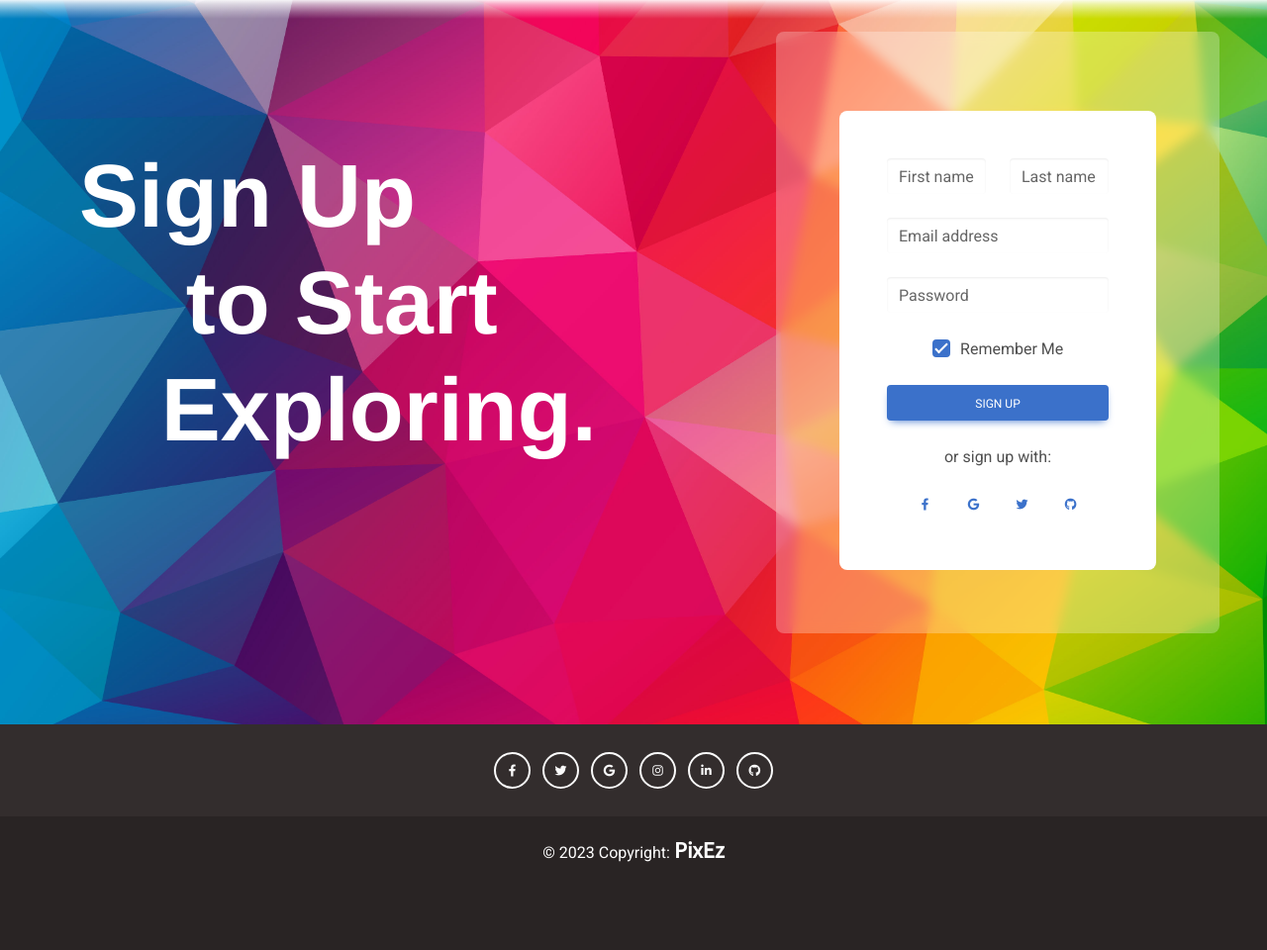
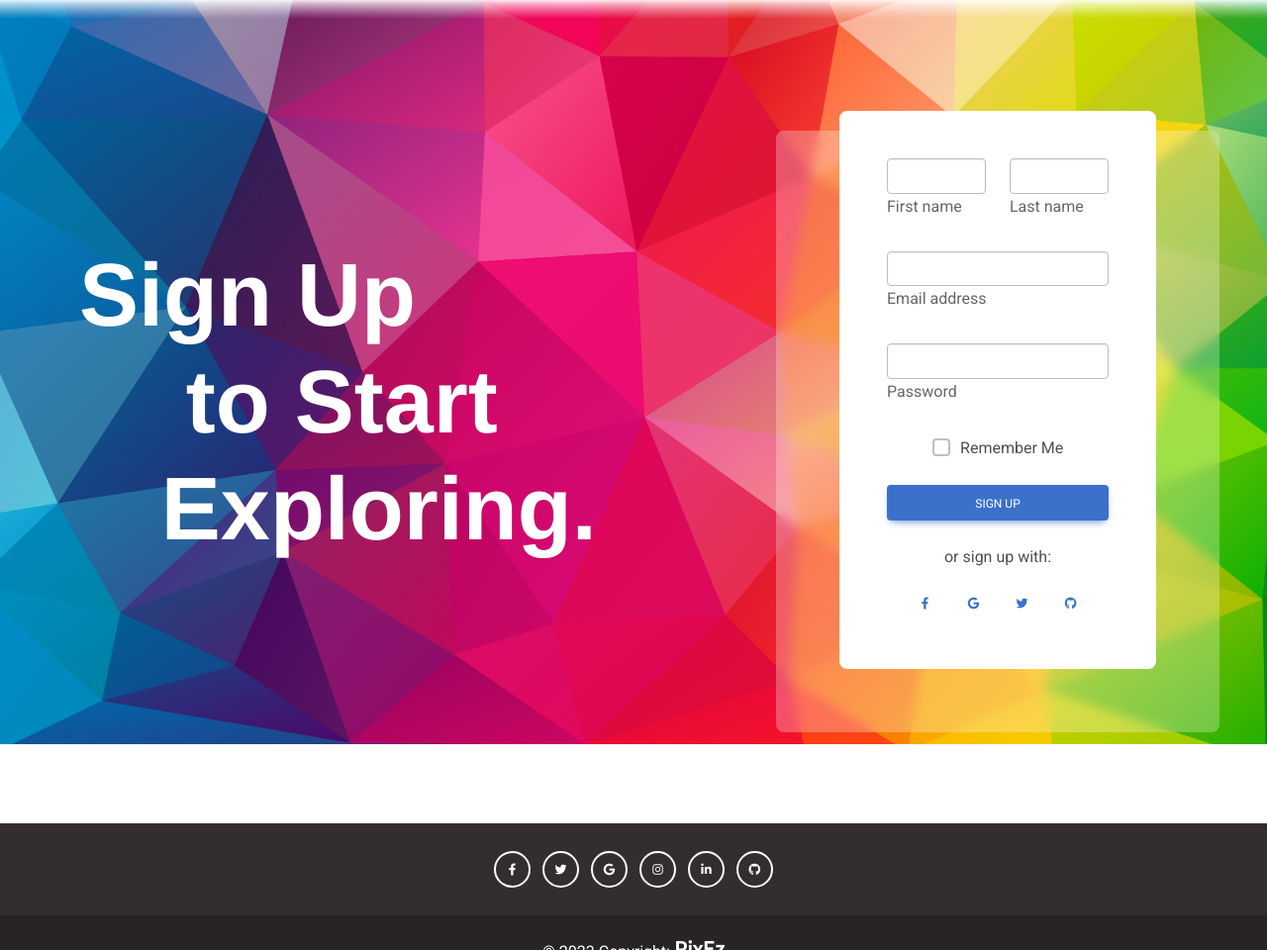
Before and after one commit to NotMe1128/PixEz, a plain HTML site: page index.html in a window 1280 px wide. Shown: the part 2347-3307 px from the top of the page at 99% size. Drawn offline with nearby package versions, Linux system fonts and the light colour scheme; files whose address does not match are found by name; a web font is replaced by a local one.

Commit message:
Update index.html

```diff
--- a/index.html
+++ b/index.html
@@ -109,14 +109,15 @@
         <div class="main4">
             <img src="background2.jpg" alt="" class="main4image" />
             <div class="login_form">
-                <form>
+                <form action="registration.php" method="post">
                     <div class="row">
                         <div class="col-md-6 mb-4">
-                            <div class="form-outline">
+                            <div class="form-group">
                                 <input
                                     type="text"
-                                    id="form3Example1"
+                                    id="name"
                                     class="form-control"
+                                    name="name"
                                 />
                                 <label class="form-label" for="form3Example1"
                                     >First name</label
@@ -124,11 +125,12 @@
                             </div>
                         </div>
                         <div class="col-md-6 mb-4">
-                            <div class="form-outline">
+                            <div class="form-group">
                                 <input
                                     type="text"
-                                    id="form3Example2"
+                                    id="lname"
                                     class="form-control"
+                                    name="lname"
                                 />
                                 <label class="form-label" for="form3Example2"
                                     >Last name</label
@@ -136,18 +138,19 @@
                             </div>
                         </div>
                     </div>
-                    <div class="form-outline mb-4">
+                    <div class="form-group mb-4">
                         <input
                             type="email"
-                            id="form3Example3"
+                            id="email"
                             class="form-control"
+                            name="email"
                         />
                         <label class="form-label" for="form3Example3"
                             >Email address</label
                         >
                     </div>
 
-                    <div class="form-outline mb-4">
+                    <div class="form-group mb-4">
                         <input
                             type="password"
                             id="form3Example4"
@@ -164,7 +167,7 @@
                             type="checkbox"
                             value=""
                             id="form2Example33"
-                            checked
+
                         />
                         <label class="form-check-label" for="form2Example33">
                             Remember Me
@@ -208,8 +211,9 @@
                 </form>
             </div>
             <div class="login_border"></div>
-            <h1>Sign Up <br />ㅤ to Start <br />ㅤExploring.</h1>
+            <h1 class="login_text">Sign Up <br />ㅤ to Start <br />ㅤExploring.</h1>
         </div>
+
 
         <div class="foot">
             <footer class="bg-dark text-center text-white">
@@ -260,6 +264,8 @@
               </footer>
         </div>
         <div class="filler" style="background-color: #292424;"></div>
-        <script src="" async defer></script>
+        <script type="text/javascript" src="" async defer>
+
+        </script>
     </body>
 </html>
```
